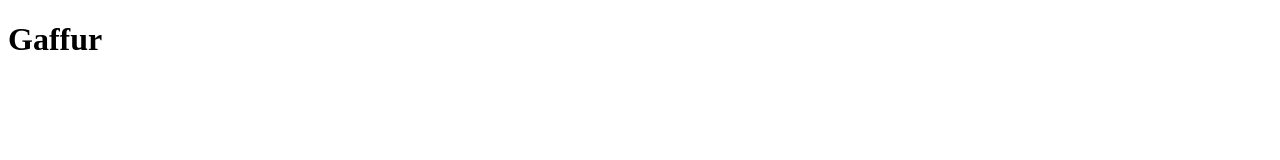
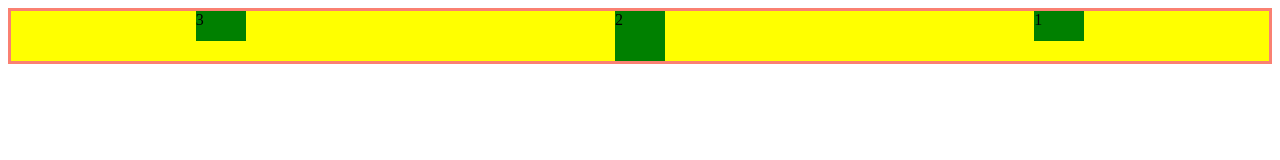
Before and after one commit to Gaffuribragimov/a, a plain HTML site: page index.html in a window 1280 px wide. Drawn offline with Linux system fonts and the light colour scheme.

Commit message:
adding new file

```diff
--- a/index.html
+++ b/index.html
@@ -5,9 +5,17 @@
     <meta http-equiv="X-UA-Compatible" content="IE=edge">
     <meta name="viewport" content="width=device-width, initial-scale=1.0">
     <title>Document</title>
+    <link rel="stylesheet" href="./style.css">
 </head>
 <body>
-<h1>Gaffur</h1>
+<div class="main-box">
+<div class="item-box">
+    <div id="item1" class="item">1</div>
+    <div id="item2"class="item">2</div>
+    <div id="item3" class="item">3</div>
+</div>
+</div>
+
 
 </body>
 </html>
--- /dev/null
+++ b/style.css
@@ -0,0 +1,30 @@
+.main-box{
+    border: 3px solid salmon;
+}
+.item-box{
+    background-color: yellow;
+    display: flex;
+    justify-content: space-around;
+    align-items: flex-start;
+    flex-direction: row-reverse;
+    flex-wrap: nowrap;
+
+
+}
+.item{
+    width: 50px;
+    height: 50px;
+    background-color: green;
+
+}
+#item1, #item3{
+    height: 30px;
+}
+
+
+/*order: 3;#item1{
+ order: 2;
+}
+#item2{
+order: `1;
+} } */
```
